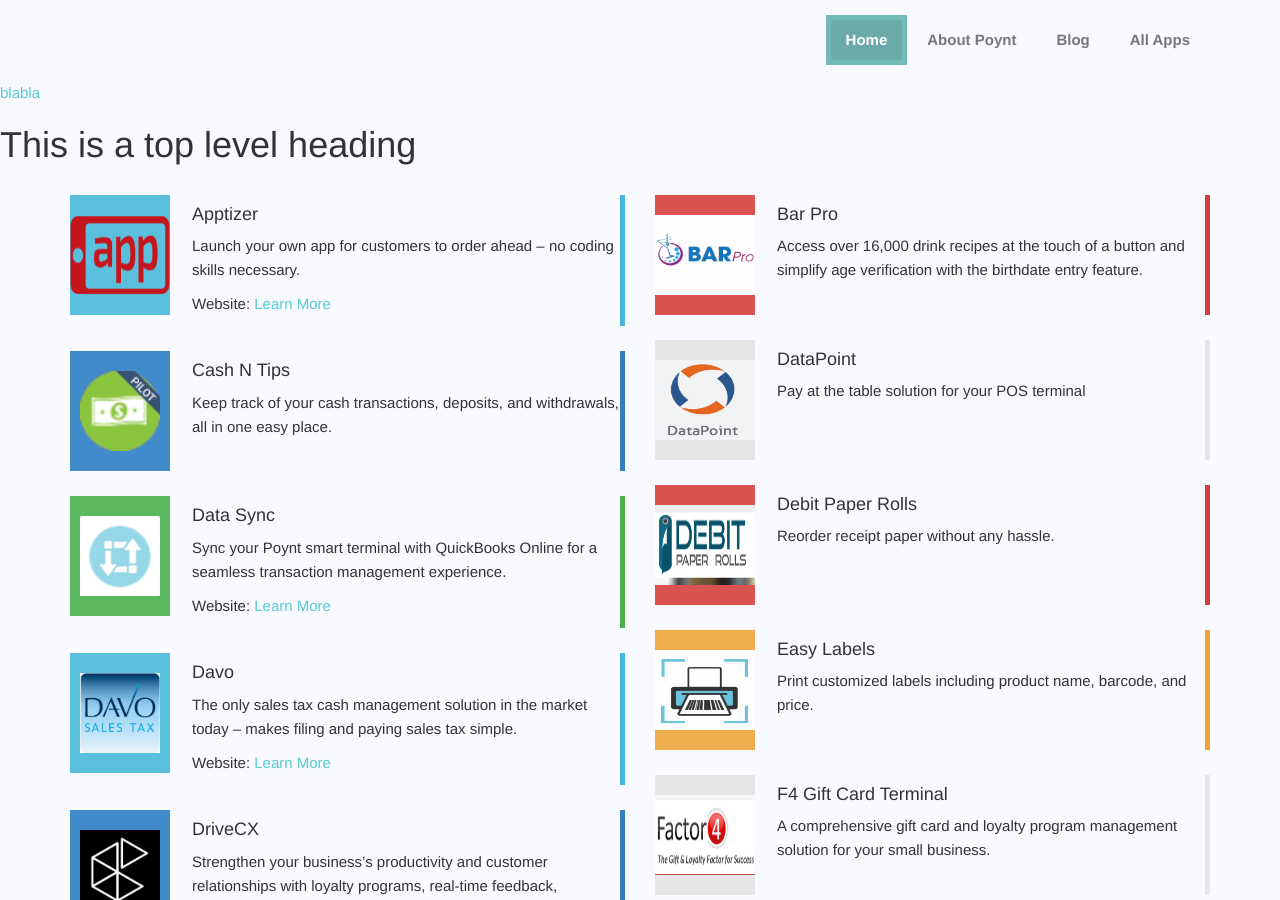
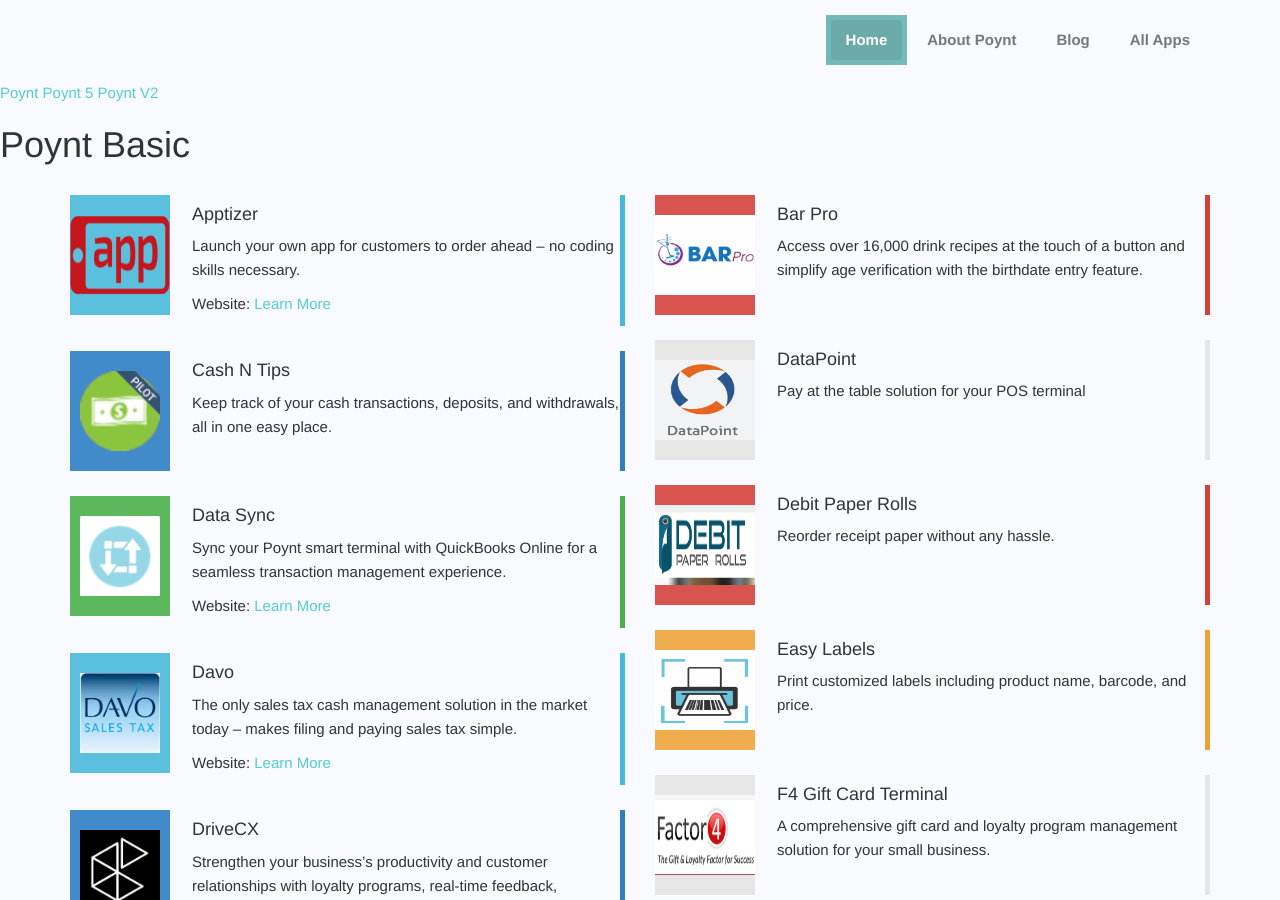
Before and after one commit to tmudireddy/Elavon, a Jekyll site: the page built from devices.html, in a window 1280 px wide and 900 px high. Built offline with Jekyll 4.4.1, drawn with Linux system fonts in a browser that asks for light colours.

Commit message:
added anchors

```diff
--- a/devices.html
+++ b/devices.html
@@ -3,8 +3,10 @@
 permalink: /devices
 ---
 <!-- Main Container | FIRST COLUMN -->
-<a href="#YourAnchor">blabla</a>
-<H1>This is a top level heading</H1>
+<a href="#YourAnchar">Poynt </a>
+<a href="#YourAnchor">Poynt 5</a>
+<a href="#YourAnchar">Poynt V2</a>
+<H1>Poynt Basic</H1>
 <div id="banners"></div>
 <div class="container">
   <div class="row">
```
